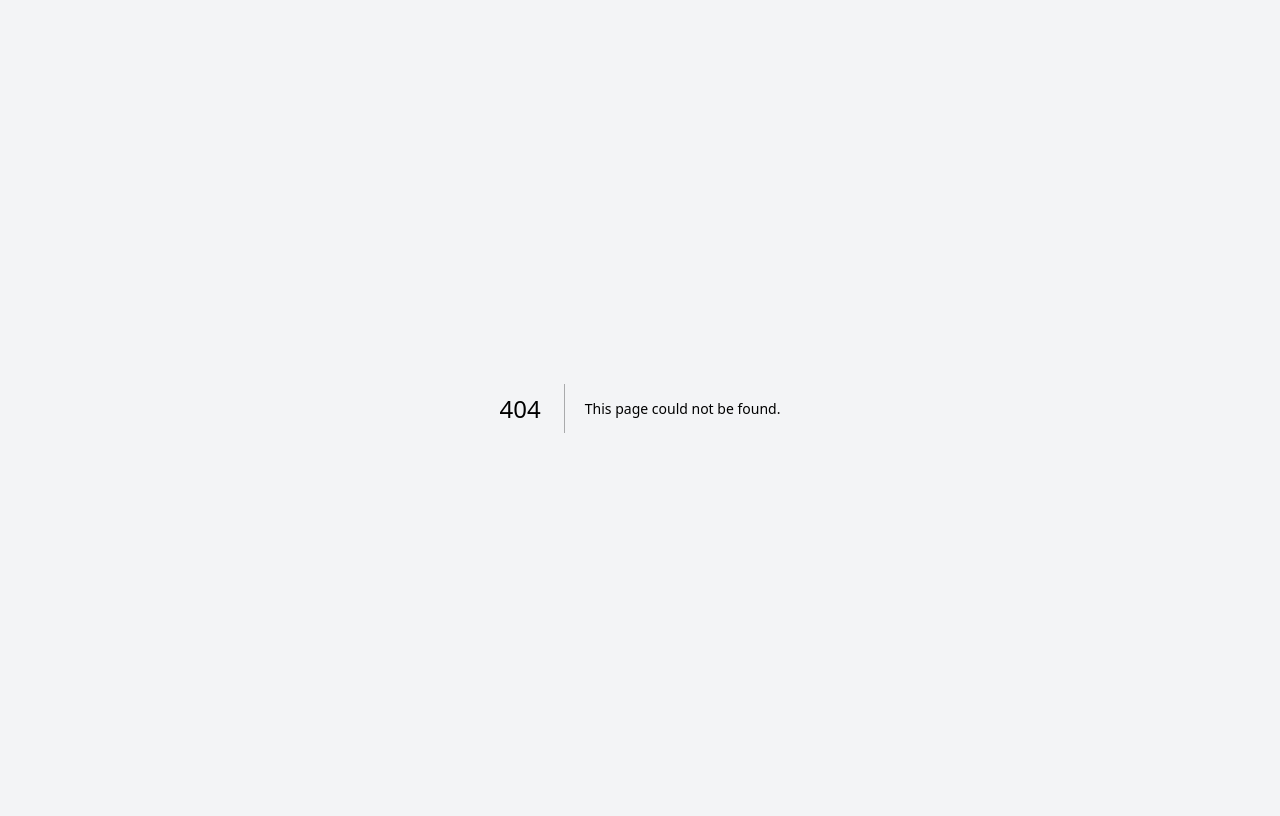
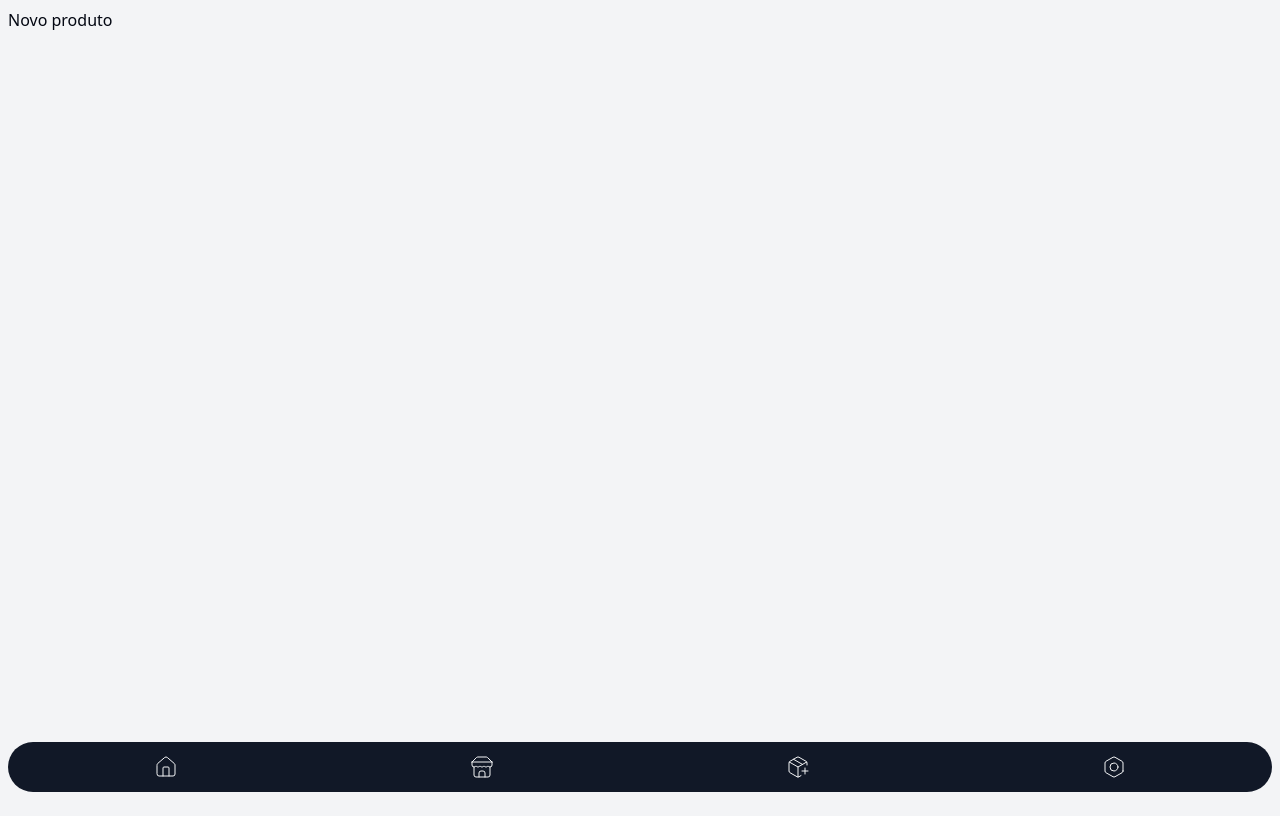
Before and after one commit to TheDuxX/dashboard, a Next.js app: page /new-product in a window 1280 px wide. Before the commit this address had no page. Built offline with nearby package versions, Linux system fonts and the light colour scheme.

Commit message:
feat: add nav menu and routes

```diff
--- a/app/(home)/page.tsx
+++ b/app/(home)/page.tsx
@@ -8,6 +8,7 @@ export default function Home() {
         <Header />
         <h2>Mais vistos</h2>
         <ProductList />
+
       </div>
     </>
   );
--- /dev/null
+++ b/app/(pages)/configuration/page.tsx
@@ -0,0 +1,5 @@
+const Config = () => {
+  return <>Configurações</>;
+};
+
+export default Config;
--- /dev/null
+++ b/app/(pages)/new-product/page.tsx
@@ -0,0 +1,5 @@
+const newProduct = () => {
+  return <>Novo produto</>;
+};
+
+export default newProduct;
--- /dev/null
+++ b/app/(pages)/products/page.tsx
@@ -0,0 +1,5 @@
+const Products = () => {
+  return <>Produtos</>;
+};
+
+export default Products;
--- /dev/null
+++ b/app/_components/menu.tsx
@@ -0,0 +1,23 @@
+import { HomeIcon, Store, PackagePlus, Bolt } from "lucide-react";
+import Link from "next/link";
+
+const Navigation = () => {
+  return (
+    <div className="w-100% h-[50px] bg-primary fixed bottom-0 right-0 left-0 m-2 rounded-full flex flex-row items-center justify-around text-secondary ">
+      <Link href="/">
+        <HomeIcon className="stroke-1" />
+      </Link>
+      <Link href="/products">
+        <Store className="stroke-1" />
+      </Link>
+      <Link href="/new-product">
+        <PackagePlus className="stroke-1" />
+      </Link>
+      <Link href="/configuration">
+        <Bolt className="stroke-1" />
+      </Link>
+    </div>
+  );
+};
+
+export default Navigation;
--- a/app/layout.tsx
+++ b/app/layout.tsx
@@ -1,6 +1,7 @@
 import type { Metadata } from "next";
 import { Inter } from "next/font/google";
 import "./globals.css";
+import Navigation from "./_components/menu";
 
 const inter = Inter({ subsets: ["latin"] });
 
@@ -16,7 +17,10 @@ export default function RootLayout({
 }>) {
   return (
     <html lang="en">
-      <body className="`${inter.className}` p-2 bg-gray-100">{children}</body>
+      <body className="`${inter.className}` p-2 bg-gray-100 overflow-x-hidden">
+        {children}
+        <Navigation />
+      </body>
     </html>
   );
 }
```
